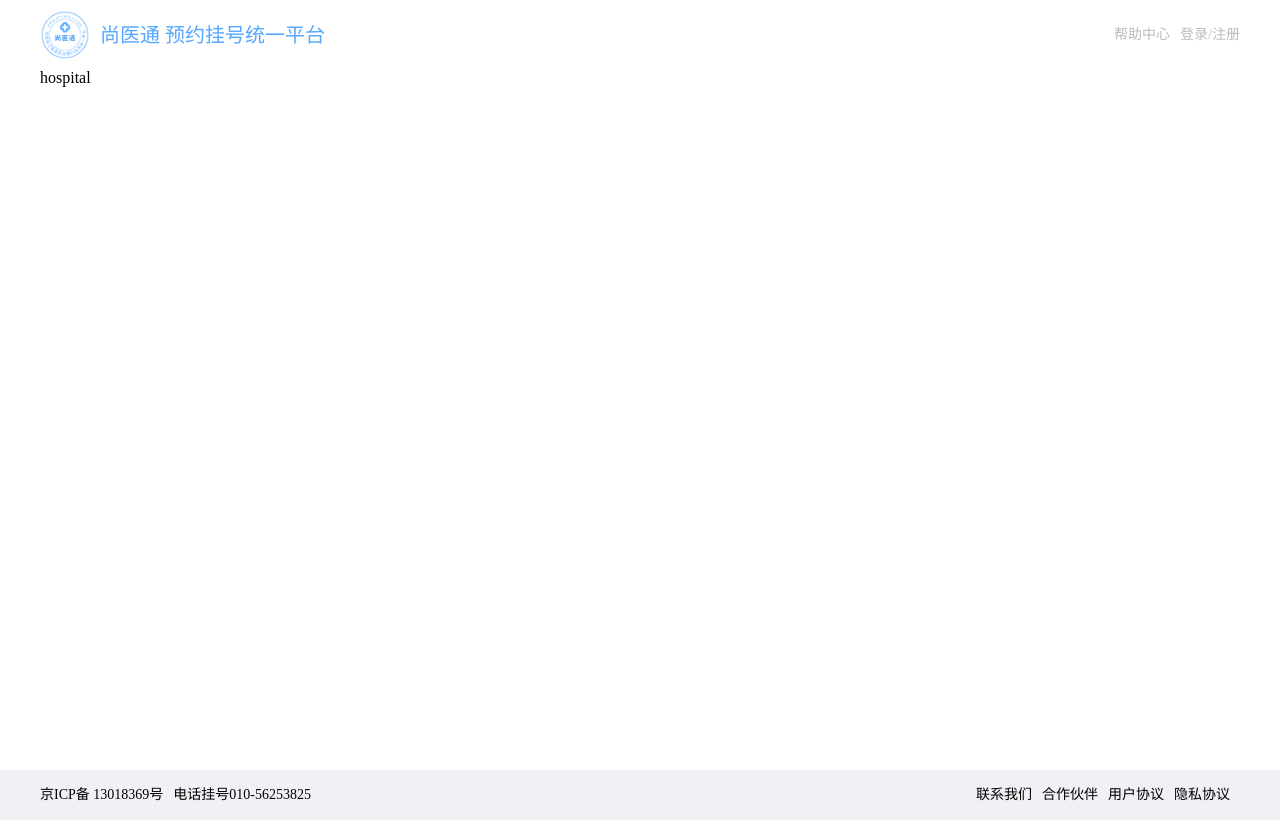
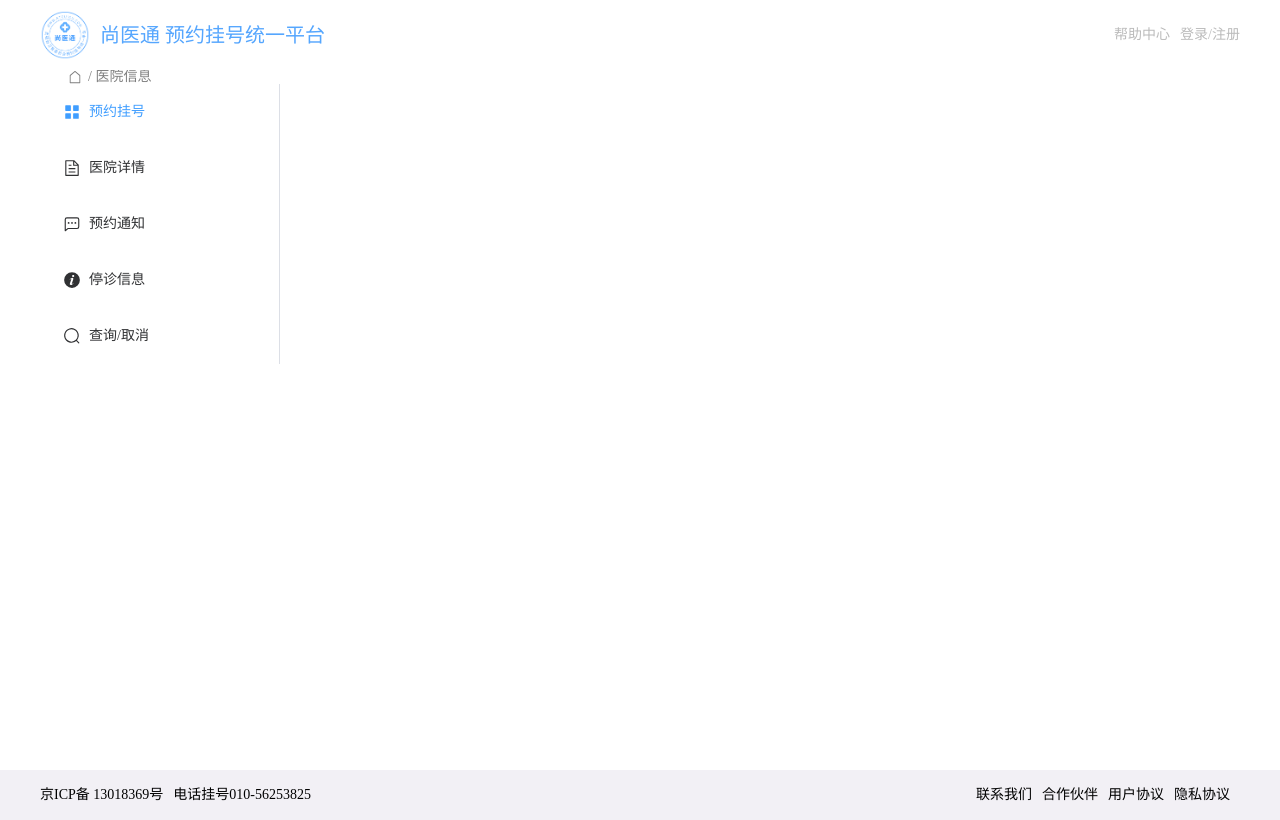
Before and after one commit to fsz0826/syt, a Vue app: page /#/hospital in a window 1280 px wide. Built offline with nearby package versions, Linux system fonts and the light colour scheme.

Commit message:
feat: 完成hospital父组件

```diff
--- a/components.d.ts
+++ b/components.d.ts
@@ -18,8 +18,13 @@ declare module 'vue' {
     ElCarouselItem: typeof import('element-plus/es')['ElCarouselItem']
     ElCol: typeof import('element-plus/es')['ElCol']
     ElEmpty: typeof import('element-plus/es')['ElEmpty']
+    ElIcon: typeof import('element-plus/es')['ElIcon']
+    ElMenu: typeof import('element-plus/es')['ElMenu']
+    ElMenuItem: typeof import('element-plus/es')['ElMenuItem']
+    ElMenuItemGroup: typeof import('element-plus/es')['ElMenuItemGroup']
     ElPagination: typeof import('element-plus/es')['ElPagination']
     ElRow: typeof import('element-plus/es')['ElRow']
+    ElSubMenu: typeof import('element-plus/es')['ElSubMenu']
     Hospital_bottom: typeof import('./src/components/hospital_bottom/index.vue')['default']
     Hospital_top: typeof import('./src/components/hospital_top/index.vue')['default']
     RouterLink: typeof import('vue-router')['RouterLink']
--- a/src/pages/hospital/index.vue
+++ b/src/pages/hospital/index.vue
@@ -1,5 +1,65 @@
 <template>
-  <div>hospital</div>
+  <div class="hospital">
+    <div class="menu">
+      <div class="top">
+        <el-icon><House /></el-icon>
+        <p>/ 医院信息</p>
+      </div>
+      <el-menu default-active="1">
+        <el-menu-item index="1">
+          <el-icon><Menu /></el-icon>
+          <span>预约挂号</span>
+        </el-menu-item>
+        <el-menu-item index="2">
+          <el-icon><Document /></el-icon>
+          <span>医院详情</span>
+        </el-menu-item>
+        <el-menu-item index="3">
+          <el-icon><ChatDotSquare /></el-icon>
+          <span>预约通知</span>
+        </el-menu-item>
+        <el-menu-item index="4">
+          <el-icon><InfoFilled /></el-icon>
+          <span>停诊信息</span>
+        </el-menu-item>
+        <el-menu-item index="5">
+          <el-icon><Search /></el-icon>
+          <span>查询/取消</span>
+        </el-menu-item>
+      </el-menu>
+    </div>
+    <div class="content">
+      <RouterView />
+    </div>
+  </div>
 </template>
-<script lang="ts" setup></script>
-<style lang="scss" scoped></style>
+<script lang="ts" setup>
+  import {
+    House,
+    Menu,
+    Document,
+    Search,
+    InfoFilled,
+    ChatDotSquare,
+  } from "@element-plus/icons-vue";
+</script>
+<style lang="scss" scoped>
+  .hospital {
+    display: flex;
+    .menu {
+      flex: 2;
+      .top {
+        display: flex;
+        font-size: 14px;
+        color: #7f7f7f;
+        margin-left: 28px;
+        p {
+          margin-left: 6px;
+        }
+      }
+    }
+    .content {
+      flex: 8;
+    }
+  }
+</style>
```
